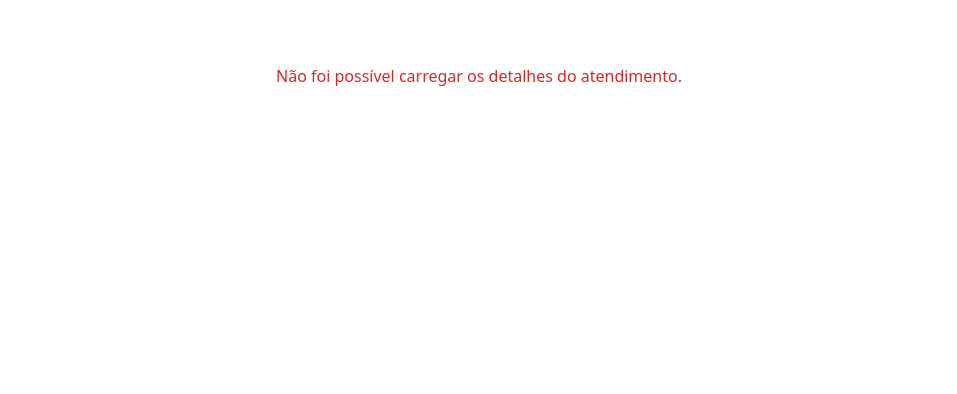
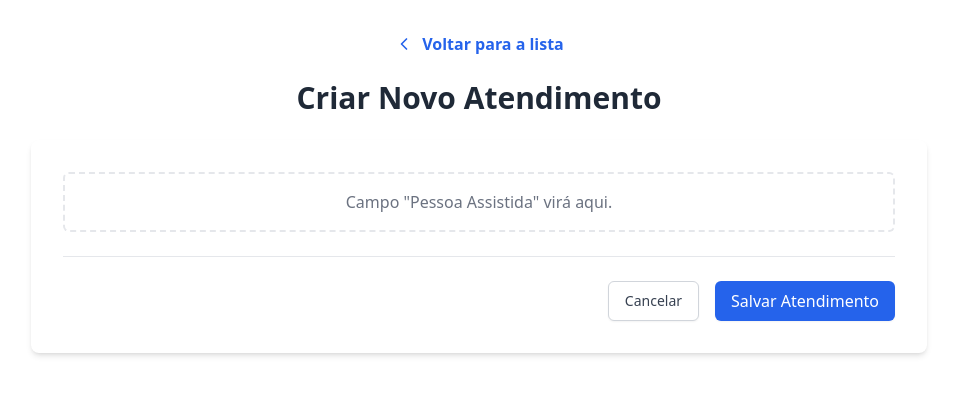
Before and after one commit to Guilherme-jpg-max/Teste-frontend-RT, a React (Vite) app: page /atendimentos/novo in a window 1280 px wide. Shown: the top 394 px of the page, without its empty margins (161-1118 px from the left). Built offline with nearby package versions, Linux system fonts and the light colour scheme; no server answers; sample sign-in values are in the browser's storage.

Commit message:
adiciona página de criação de atendimento e rota correspondente

```diff
--- /dev/null
+++ b/src/pages/AtendimentoCreatePage.tsx
@@ -0,0 +1,65 @@
+import { useState } from "react";
+import { Link, useNavigate } from "react-router-dom";
+
+export function AtendimentoCreatePage() {
+  const navigate = useNavigate();
+  const [isSubmitting] = useState(false);
+
+  const handleSubmit = (event: React.FormEvent) => {
+    event.preventDefault();
+
+    alert("Formulário enviado (lógica a ser implementada)");
+  };
+
+  return (
+    <div className="max-w-4xl mx-auto">
+      <Link
+        to="/atendimentos"
+        className="inline-flex items-center gap-2 text-blue-600 hover:text-blue-800 font-semibold mb-6 transition-colors"
+      >
+        <svg
+          xmlns="http://www.w3.org/2000/svg"
+          width="20"
+          height="20"
+          viewBox="0 0 24 24"
+          fill="none"
+          stroke="currentColor"
+          strokeWidth="2"
+          strokeLinecap="round"
+          strokeLinejoin="round"
+        >
+          <path d="m15 18-6-6 6-6" />
+        </svg>
+        Voltar para a lista
+      </Link>
+      <h1 className="text-3xl font-bold text-gray-800 mb-6">
+        Criar Novo Atendimento
+      </h1>
+
+      <div className="bg-white shadow-md rounded-lg p-6 sm:p-8">
+        <form onSubmit={handleSubmit} className="space-y-6">
+          <p className="text-center text-gray-500 p-4 border-2 border-dashed rounded-md">
+            Campo "Pessoa Assistida" virá aqui.
+          </p>
+
+          <div className="flex justify-end gap-4 pt-6 border-t border-gray-200 mt-2">
+            <button
+              type="button"
+              onClick={() => navigate("/atendimentos")}
+              className="py-2 px-4 bg-white border border-gray-300 rounded-md shadow-sm text-sm font-medium text-gray-700 hover:bg-gray-50 focus:outline-none focus:ring-2 focus:ring-offset-2 focus:ring-indigo-500"
+            >
+              Cancelar
+            </button>
+            <button
+              type="submit"
+              disabled={isSubmitting}
+              className="py-2 px-4 bg-blue-600 hover:bg-blue-700 text-white font-medium rounded-md shadow-sm focus:outline-none focus:ring-2 focus:ring-offset-2 focus:ring-blue-500 disabled:opacity-50 disabled:cursor-not-allowed"
+            >
+              {isSubmitting ? "Salvando..." : "Salvar Atendimento"}
+            </button>
+          </div>
+        </form>
+      </div>
+    </div>
+  );
+}
--- a/src/pages/AtendimentosPage.tsx
+++ b/src/pages/AtendimentosPage.tsx
@@ -76,6 +76,12 @@ export function AtendimentosPage() {
           Lista de Atendimentos
         </h1>
         <div className="flex items-center gap-4">
+          <button
+            onClick={() => navigate("/atendimentos/novo")}
+            className="py-2 px-4 bg-green-600 text-white font-semibold rounded-md shadow-sm hover:bg-green-700 focus:outline-none focus:ring-2 focus:ring-offset-2 focus:ring-green-500 transition duration-150"
+          >
+            Novo Atendimento
+          </button>
           <button
             onClick={() => navigate("/chamados")}
             className="py-2 px-4 bg-blue-600 text-white font-semibold rounded-md shadow-sm hover:bg-blue-700 focus:outline-none focus:ring-2 focus:ring-offset-2 focus:ring-blue-500 transition duration-150"
--- a/src/routes/index.tsx
+++ b/src/routes/index.tsx
@@ -6,6 +6,7 @@ import { ChamadoDetailPage } from "../pages/ChamadoDetailPage";
 import { ChamadoCreatePage } from "../pages/ChamadoCreate";
 import { AtendimentosPage } from "../pages/AtendimentosPage";
 import { AtendimentoDetailPage } from "../pages/AtendimentoDetailPage";
+import { AtendimentoCreatePage } from "../pages/AtendimentoCreatePage";
 
 import { ProtectedRoute } from "./ProtectedRoute";
 import { useAuth } from "../contexts/AuthContext";
@@ -58,6 +59,14 @@ export function AppRoutes() {
         }
       />
       <Route
+        path="/atendimentos/novo"
+        element={
+          <ProtectedRoute>
+            <AtendimentoCreatePage />
+          </ProtectedRoute>
+        }
+      />
+      <Route
         path="/chamados/novo"
         element={
           <ProtectedRoute>
```
